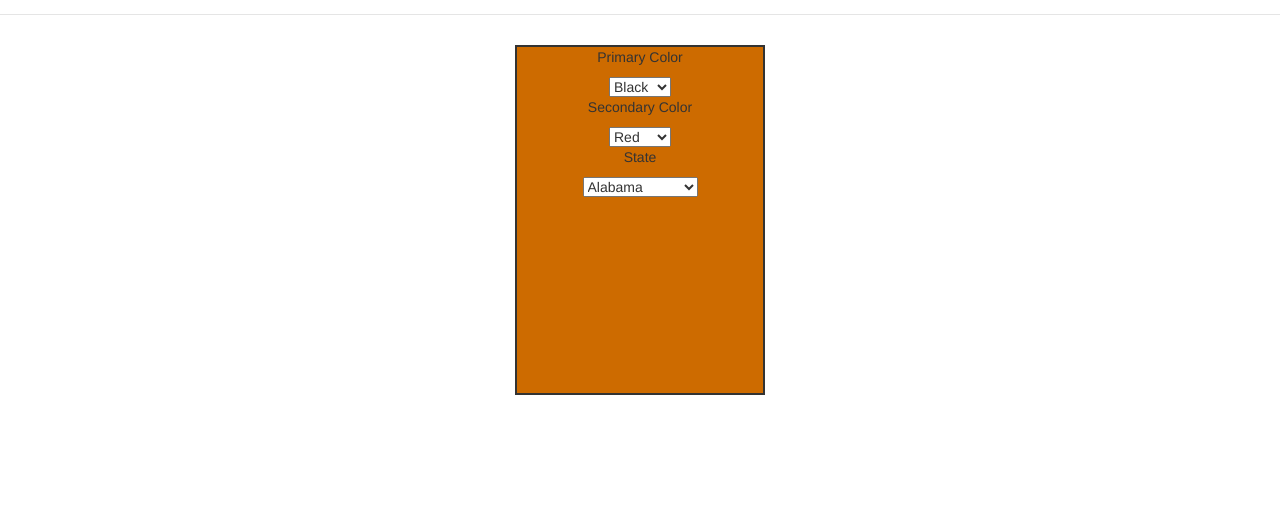
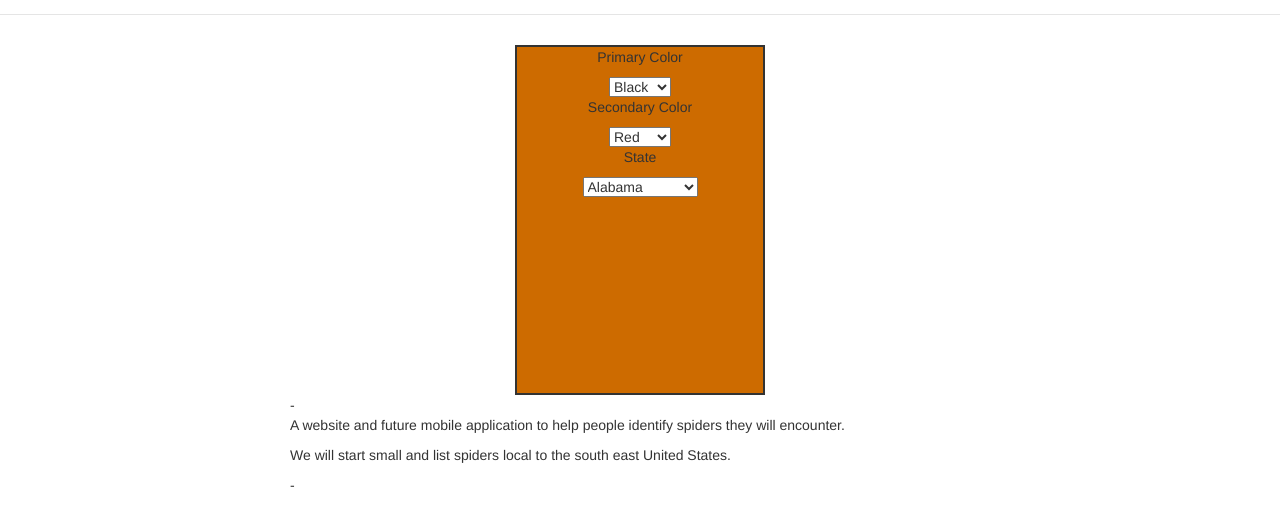
Before and after one commit to SJSheldon/SpiderID, a website: page app/index.html in a window 1280 px wide. Both pictures are taken after a click on the link "About". Shown: the part 58-584 px from the top of the page. Drawn offline with nearby package versions, Linux system fonts and the light colour scheme; files that its build step writes are made by us from their sources; no server answers; files whose address does not match are found by name.

Commit message:
repair index

```diff
--- a/app/index.html
+++ b/app/index.html
@@ -87,7 +87,9 @@
             </select>
         </div>
     </form>
-
+     <div class="container">
+-        <div ng-view=""></div>
+-    </div>
 
 
     <!--<div class="footer">
--- a/app/styles/box.css
+++ b/app/styles/box.css
@@ -4,6 +4,7 @@
     border: 2px solid;
     margin: 0 auto;
     background-color: #cd6b00;
+
 }
 /*search div appearance*/
 form div {
```
Also changed, not shown: spiders/spiders.json (+5 -5 lines), 2 other files.
